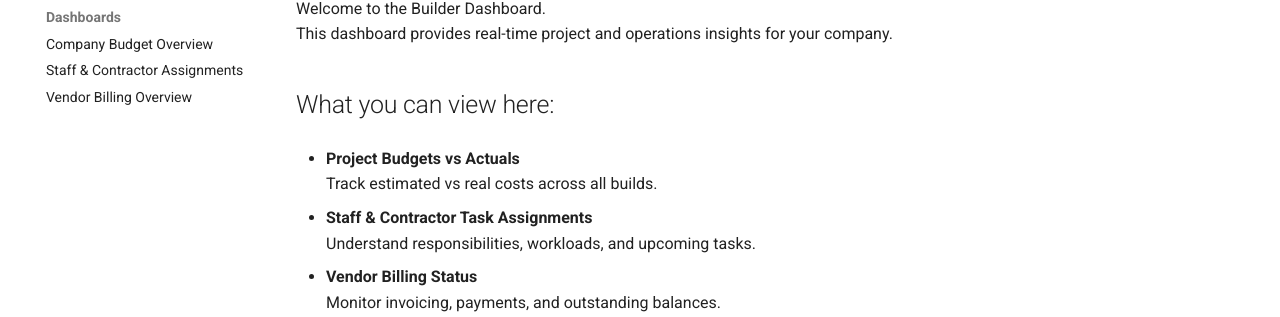
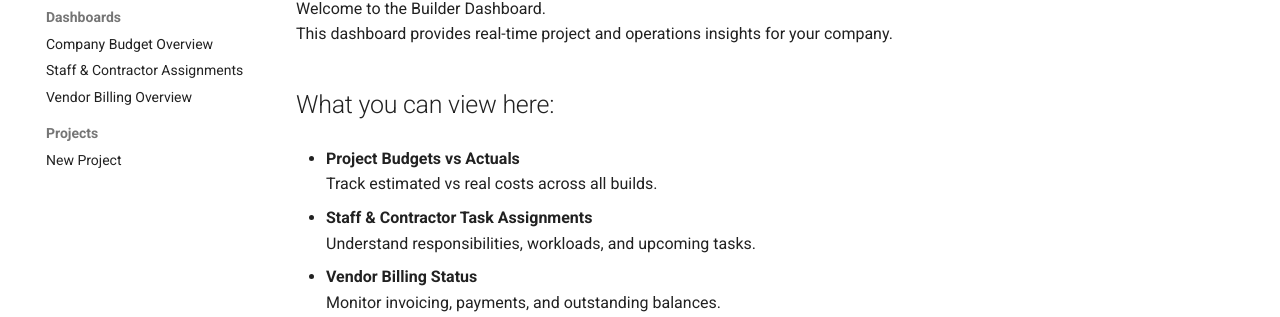
Before and after one commit to SECDevelopmentLLC/builder-dashboard, an MkDocs documentation site: the page built from docs/index.md, in a window 1280 px wide. Shown: the part 184-501 px from the top of the page. Built offline with MkDocs 1.6.1 and Material for MkDocs 9.7.7, drawn with Linux system fonts in a browser that asks for light colours.

Commit message:
Update mkdocs.yml

```diff
--- a/mkdocs.yml
+++ b/mkdocs.yml
@@ -14,9 +14,14 @@ plugins:
   - table-reader
   - glightbox
 
+markdown_extensions:
+  - pymdownx.snippets
+
 nav:
   - Home: index.md
   - Dashboards:
-    - Company Budget Overview: dashboards/company-budget.md
-    - Staff & Contractor Assignments: dashboards/staff-assignments.md
-    - Vendor Billing Overview: dashboards/vendor-billing.md
+      - Company Budget Overview: dashboards/company-budget.md
+      - Staff & Contractor Assignments: dashboards/staff-assignments.md
+      - Vendor Billing Overview: dashboards/vendor-billing.md
+  - Projects:
+      - New Project: projects/new-project.md
```
